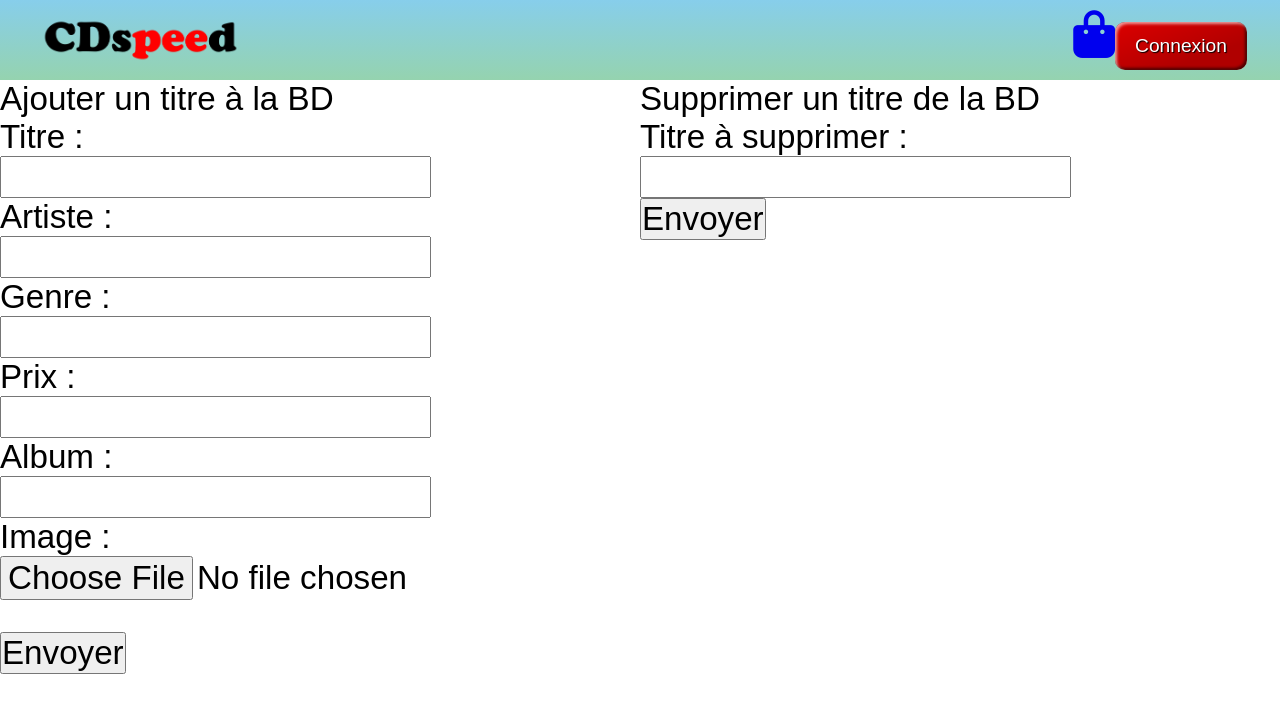
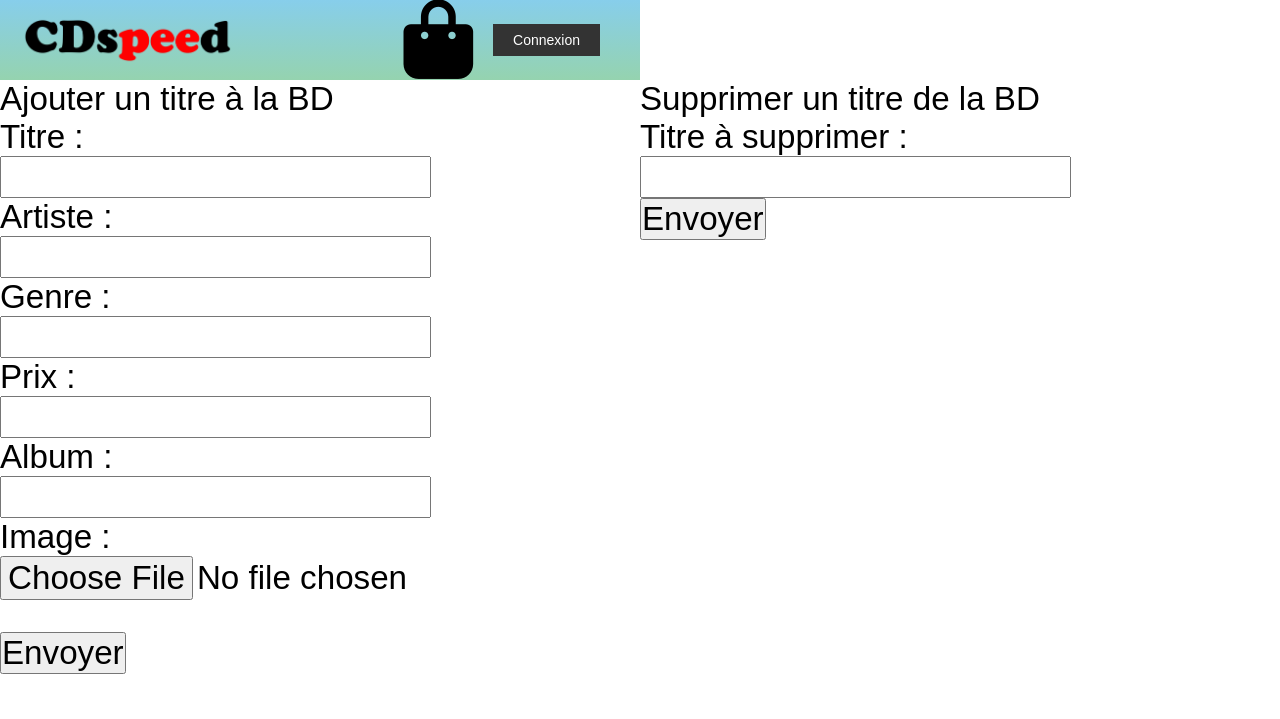
Before and after one commit to Kouromo/venteDeCD, a PHP site: page /backoffice.php in a window 1280 px wide. Shown: the top 719 px of the page. Run offline with PHP 8.4, Linux system fonts and the light colour scheme; some libraries are stand-ins or nearby versions.

Commit message:
BackOffice Css améliorations

```diff
--- a/sources/backoffice.css
+++ b/sources/backoffice.css
@@ -11,46 +11,38 @@ body {
 }
 
 header {
-    grid-row: 1;
-    grid-column: 1 / 3;
-    display: grid;
-    grid-template-columns: 1fr 1fr;
+    display: flex;
+    align-items: center;
     background: linear-gradient(skyblue, rgb(149, 211, 175));
-    height: 10vh;
-    align-items: center;
-    background-size: cover;
+    color: #fff;
+    padding: 20px;
+    /* Ajout de la propriété justify-content pour aligner les éléments du header */
+    justify-content: space-between;
   }
 
   .logo {
-    width: 200px;
-    margin: auto 1em auto 1em;
+    height: 50px;
+    margin-right: auto;
   }
 
   .bag-log {
-    text-align: right;
-    margin: auto 1em auto 1em;
+    display: flex;
+    align-items: center;
   }
 
-.styled {
-    border: 0;
-    line-height: 2.5;
-    padding: 0 20px;
-    font-size: 1rem;
-    text-align: center;
-    color: #fff;
-    text-shadow: 1px 1px 1px #000;
-    border-radius: 10px;
-    background-color: rgba(220, 0, 0, 1);
-    background-image: linear-gradient(to top left, rgba(0, 0, 0, 0.2), rgba(0, 0, 0, 0.2) 30%, rgba(0, 0, 0, 0));
-    box-shadow: inset 2px 2px 3px rgba(255, 255, 255, 0.6), inset -2px -2px 3px rgba(0, 0, 0, 0.6);
+  .bag-log a {
+    color: #000;
+    margin-right: 20px;
+    font-size: 2em;
   }
 
-.styled:hover {
-    background-color: rgba(255, 0, 0, 1);
-}
-
-.styled:active {
-    box-shadow: inset -2px -2px 3px rgba(255, 255, 255, 0.6), inset 2px 2px 3px rgba(0, 0, 0, 0.6);
+  .favorite.styled {
+    background-color: #333;
+    border: none;
+    color: #fff;
+    font-size: 14px;
+    padding: 8px 20px;
+    cursor: pointer;
   }
 
 #ajout
--- a/sources/backoffice.php
+++ b/sources/backoffice.php
@@ -24,7 +24,6 @@
         echo '</a>';
         echo "</header>";
 
-        echo "<hr>";
 
         echo "<form id='ajout' method='post' action='ajouterCD.php' enctype='multipart/form-data'>";
         echo "<h2>Ajouter un titre à la BD</h2>";
@@ -42,7 +41,6 @@
         echo "<input type='file' name='image' id='image'><br><br>";
         echo "<input type='submit' value='Envoyer'>";
         echo "</form>";
-        echo "<hr>";
 
         foreach ($_FILES as $_FILES) {
             move_uploaded_file($_FILES , getcwd()/img/name);
--- a/sources/panier.css
+++ b/sources/panier.css
@@ -95,3 +95,8 @@ body {
     padding: 12px 20px;
     cursor: pointer;
   }
+
+  #numcarte
+  {
+    width: 30px;
+  }
--- a/sources/panier.php
+++ b/sources/panier.php
@@ -92,10 +92,10 @@
                 <section>
                     <?php
                         echo 'Entrez votre numéro de carte';
-                        echo '<input type="number" name="numeric_field" maxlength="16">';
+                        echo '<input id="numCarte" type="number" name="numeric_field" maxlength="16">';
 
                         echo 'Entrez votre CSV';
-                        echo '<input type="number" name="numeric_field" maxlength="3">';
+                        echo '<input id="csv" type="number" name="numeric_field" maxlength="3">';
                     ?>
                 </section>
                 <input type="submit" value="Envoyer">
```
Lines whose indentation alone changed are shown as unchanged.
